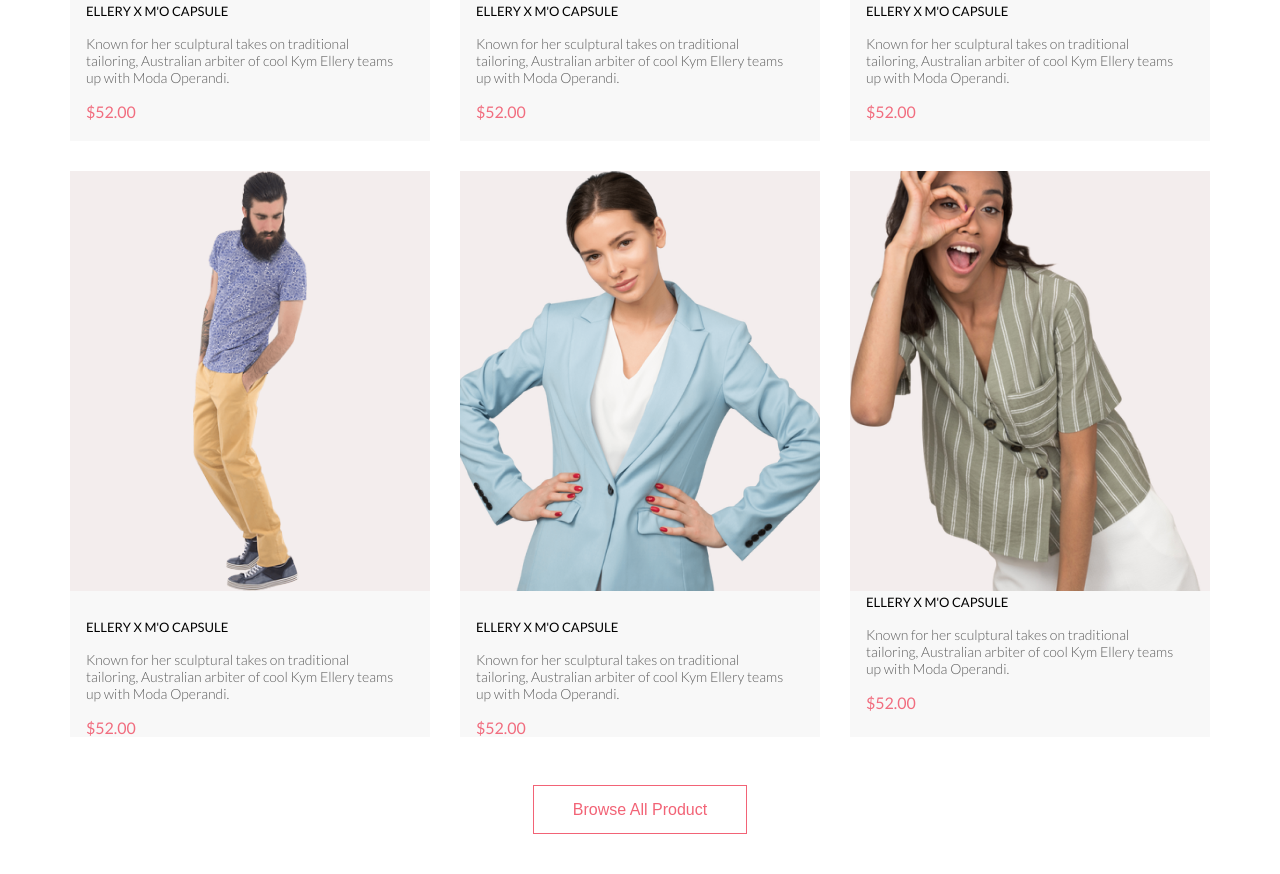
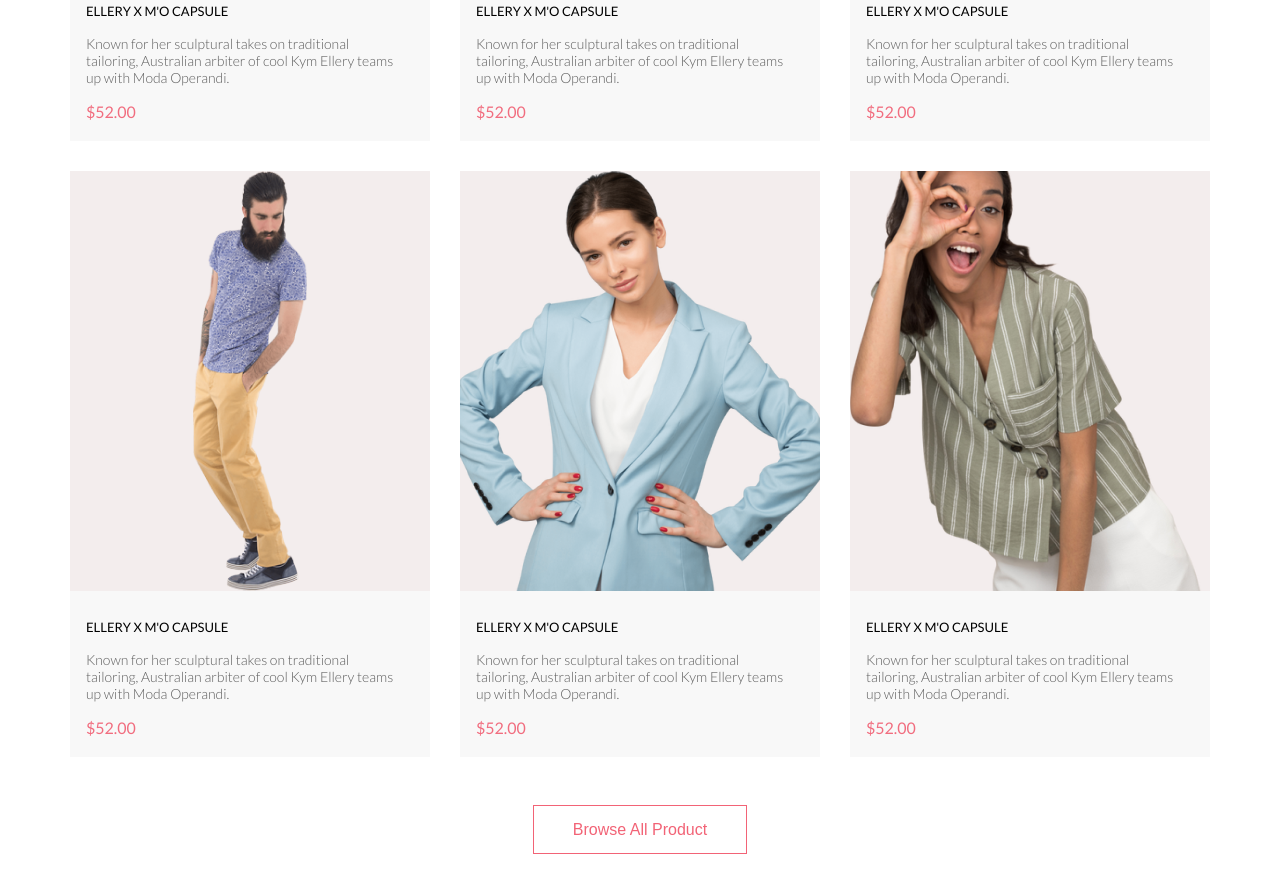
Before and after one commit to nararock/html_css_homework6, a plain HTML site: page index.html in a window 1280 px wide. Shown: the part 2023-2897 px from the top of the page. Drawn offline with Linux system fonts and the light colour scheme.

Commit message:
fixed typos

```diff
--- a/index.html
+++ b/index.html
@@ -137,7 +137,7 @@
                     <p class="price">$52.00</p>
                 </div>
             </div>
-            <div class="product__block"><img src="img/second_content6.png" alt="foto content" class="pfoduct__foto">
+            <div class="product__block"><img src="img/second_content6.png" alt="foto content" class="product__foto">
                 <div class="product__description">
                     <h4 class="title__description">ELLERY X M'O CAPSULE</h4>
                     <p class="text__description">Known for her sculptural takes on traditional tailoring, Australian
--- a/style.css
+++ b/style.css
@@ -196,7 +196,7 @@ body{
 .grid__product{
     display: grid;
     grid-template-columns: repeat(3, 360px);
-    grid-template-rows: 586px;
+    grid-template-rows: 586px 586px;
     grid-auto-flow: row;
     gap: 30px;
 }
```
